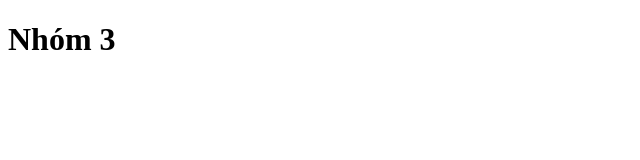
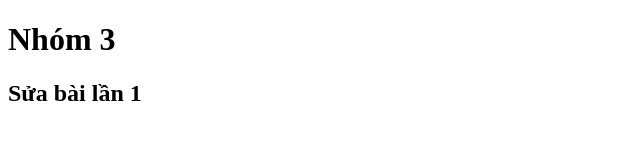
Before and after one commit to Dongta1203/NH-M-3, a plain HTML site: page index.html in a window 1280 px wide. Shown: the whole page, without its empty margins (0-640 px from the left). Drawn offline with Linux system fonts and the light colour scheme.

Commit message:
Sửa lần 1

```diff
--- a/index.html
+++ b/index.html
@@ -7,5 +7,6 @@
 </head>
 <body>
     <h1>Nhóm 3</h1>
+    <h2>Sửa bài lần 1</h2>
 </body>
 </html>
```
